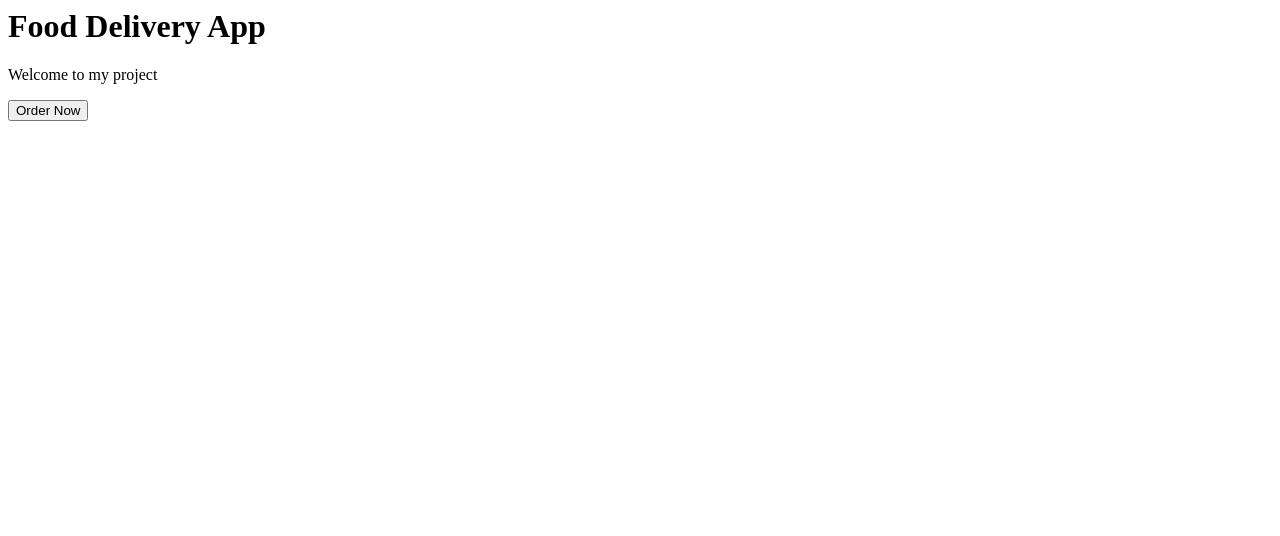
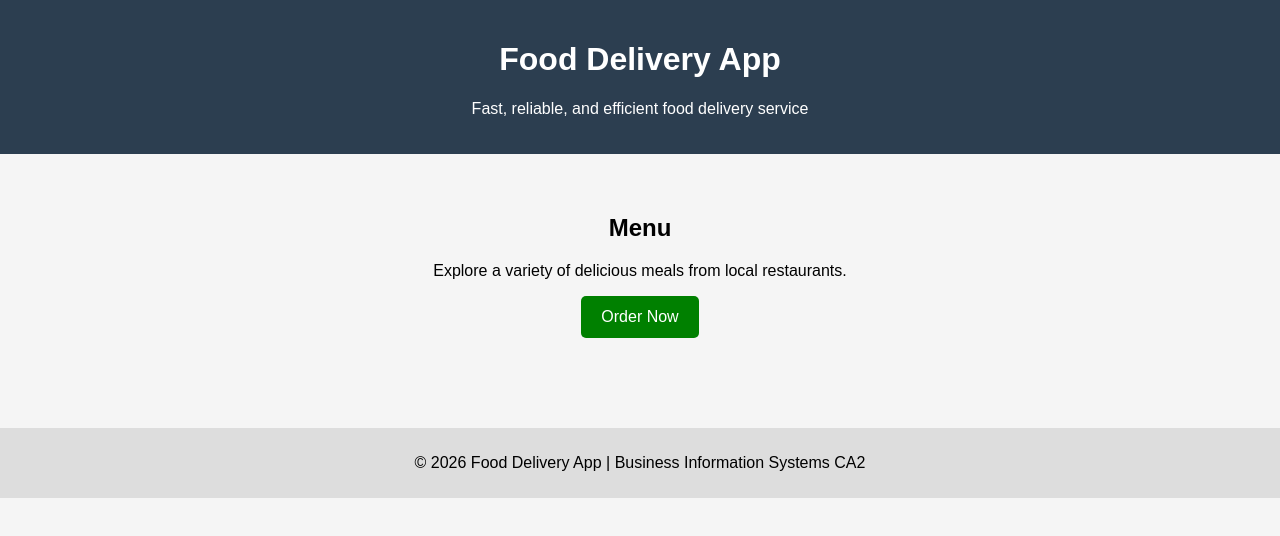
Before and after one commit to Tamara520/Business-Infos-Systems-CA-2--food-delivery-app-, a plain HTML site: page index.html in a window 1280 px wide. Drawn offline with Linux system fonts and the light colour scheme.

Commit message:
Improved UI and added structure

```diff
--- a/index.html
+++ b/index.html
@@ -1,11 +1,33 @@
+<!DOCTYPE html>
+<html lang="en">
+<head>
+    <meta charset="UTF-8">
+    <meta name="viewport" content="width=device-width, initial-scale=1.0">
+    <title>Food Delivery App</title>
+    <link rel="stylesheet" href="style.css">
+</head>
+
 <body>
 
-<h1>Food Delivery App</h1>
-<p>Welcome to my project</p>
+    <header>
+        <h1>Food Delivery App</h1>
+        <p>Fast, reliable, and efficient food delivery service</p>
+    </header>
 
-<button>Order Now</button>
+    <main>
+        <section>
+            <h2>Menu</h2>
+            <p>Explore a variety of delicious meals from local restaurants.</p>
 
-<script src="script.js"></script>
+            <button>Order Now</button>
+        </section>
+    </main>
+
+    <footer>
+        <p>© 2026 Food Delivery App | Business Information Systems CA2</p>
+    </footer>
+
+    <script src="script.js"></script>
 
 </body>
 </html>
--- a/script.js
+++ b/script.js
@@ -0,0 +1,5 @@
+console.log("Food Delivery App loaded");
+
+document.querySelector("button").addEventListener("click", function() {
+    alert("Order feature coming soon!");
+});
--- a/style.css
+++ b/style.css
@@ -0,0 +1,37 @@
+body {
+    font-family: Arial, sans-serif;
+    background-color: #f5f5f5;
+    text-align: center;
+    margin: 0;
+    padding: 0;
+}
+
+header {
+    background-color: #2c3e50;
+    color: white;
+    padding: 20px;
+}
+
+main {
+    padding: 40px;
+}
+
+button {
+    background-color: green;
+    color: white;
+    border: none;
+    padding: 12px 20px;
+    border-radius: 5px;
+    cursor: pointer;
+    font-size: 16px;
+}
+
+button:hover {
+    background-color: darkgreen;
+}
+
+footer {
+    background-color: #ddd;
+    padding: 10px;
+    margin-top: 50px;
+}
```
